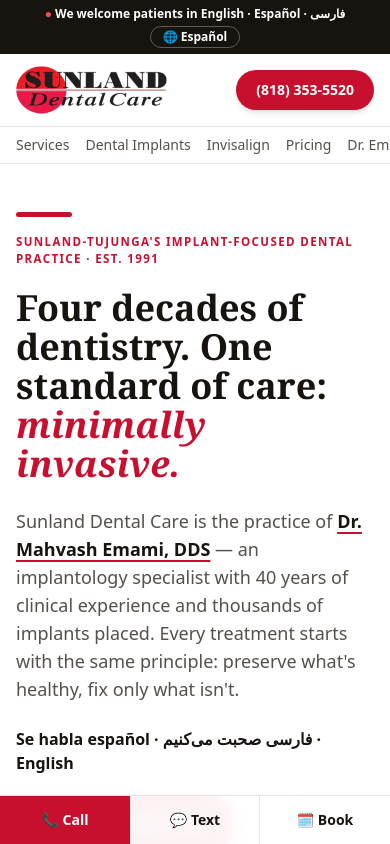
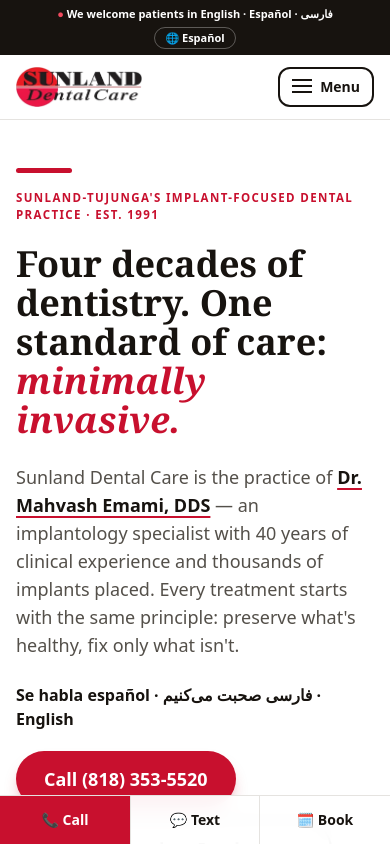
Before and after one commit to siamakk2/sunland-dental-care, a Next.js app: page / in a window 390 px wide. Shown: the top 844 px of the page. Built offline with nearby package versions, Linux system fonts and the light colour scheme.

Commit message:
v7.1: proper mobile hamburger menu replacing overflowing nav strip — full-width panel, animated icon, scroll lock, closes on navigation, call/text buttons and language toggle inside

```diff
--- a/components/Chrome.js
+++ b/components/Chrome.js
@@ -1,6 +1,7 @@
 "use client";
 import Link from "next/link";
 import { usePathname } from "next/navigation";
+import { useEffect, useState } from "react";
 import { SITE, NAP, SERVICES, MORE_SERVICES, DOCTOR } from "../lib/practice";
 import { CITIES } from "../lib/cities";
 
@@ -15,7 +16,7 @@
     practiceLinks: [["/dr-emami","Meet Dr. Emami"],["/ask-dr-emami","Ask Dr. Emami"],["/about","About the Practice"],["/new-patients","New Patients"],["/faq","Patient FAQ"],["/blog","Dental Health Blog"],["/contact","Contact & Location"]],
     legal: [["/privacy-policy","Privacy Policy"],["/terms-of-use","Terms of Use"],["/hipaa-notice","Notice of Privacy Practices"],["/accessibility","Accessibility"]],
     disclaimer: "The content on this website is for general educational purposes only and is not dental advice. Viewing this site or contacting us does not create a dentist-patient relationship. Individual results vary. In an emergency, call 911.",
-    call: "Call", text: "Text", book: "Book",
+    call: "Call", text: "Text", book: "Book", menu: "Menu", close: "Close menu", open: "Open menu",
   },
   es: {
     langBar: <>Atendemos a pacientes en <strong>Español</strong> · <strong>English</strong> · <strong lang="fa">فارسی</strong></>,
@@ -27,37 +28,101 @@
     practiceLinks: [["/es/dra-emami","Conozca a la Dra. Emami"],["/es/nuevos-pacientes","Pacientes nuevos"],["/es/preguntas-frecuentes","Preguntas frecuentes"],["/es/contacto","Contacto y ubicación"]],
     legal: [["/privacy-policy","Política de Privacidad"],["/terms-of-use","Términos de Uso"],["/hipaa-notice","Aviso de Privacidad (HIPAA)"],["/accessibility","Accesibilidad"]],
     disclaimer: "El contenido de este sitio tiene fines educativos generales y no constituye asesoramiento dental. Visitar este sitio o contactarnos no crea una relación dentista-paciente. Los resultados varían. En una emergencia, llame al 911.",
-    call: "Llamar", text: "Texto", book: "Cita",
+    call: "Llamar", text: "Texto", book: "Cita", menu: "Menú", close: "Cerrar menú", open: "Abrir menú",
   },
 };
 
 const ES_SERVICES = [["/es/implantes-dentales","Implantes dentales"],["/es/servicios","Todos los servicios"],["/es/precios","Precios"]];
 
 export function Header() {
-  const es = usePathname()?.startsWith("/es");
+  const pathname = usePathname();
+  const es = pathname?.startsWith("/es");
   const t = T[es ? "es" : "en"];
+  const [open, setOpen] = useState(false);
+
+  // close the menu whenever the route changes
+  useEffect(() => { setOpen(false); }, [pathname]);
+  // lock background scroll while the menu is open
+  useEffect(() => {
+    document.body.style.overflow = open ? "hidden" : "";
+    return () => { document.body.style.overflow = ""; };
+  }, [open]);
+
   return (
     <>
-      <div className="flex flex-wrap items-center justify-center gap-x-4 gap-y-1 bg-ink px-4 py-1.5 text-center text-xs font-semibold text-cream">
+      <div className="flex flex-wrap items-center justify-center gap-x-3 gap-y-1 bg-ink px-3 py-1.5 text-center text-[11px] font-semibold text-cream md:text-xs">
         <span><span className="text-brand-bright">●</span> {t.langBar}</span>
-        <Link href={t.switchHref} aria-label={t.switchLabel} className="rounded-full border border-cream/30 px-3 py-0.5 hover:border-brand-bright hover:text-brand-bright">
+        <Link href={t.switchHref} aria-label={t.switchLabel} className="rounded-full border border-cream/30 px-2.5 py-0.5 hover:border-brand-bright hover:text-brand-bright">
           🌐 {t.switch}
         </Link>
       </div>
+
       <header className="sticky top-0 z-40 border-b border-line bg-cream/95 backdrop-blur">
-        <div className="mx-auto flex max-w-6xl items-center justify-between gap-4 px-4 py-3">
-          <Link href={es ? "/es" : "/"} className="flex items-center">
-            <img src="/images/logo.png" alt="Sunland Dental Care" className="h-12 w-auto md:h-14" />
+        <div className="mx-auto flex max-w-6xl items-center justify-between gap-3 px-4 py-3">
+          <Link href={es ? "/es" : "/"} className="flex shrink-0 items-center">
+            <img src="/images/logo.png" alt="Sunland Dental Care" className="h-10 w-auto md:h-14" />
           </Link>
-          <nav className="hidden items-center gap-5 text-sm md:flex">
+
+          <nav className="hidden items-center gap-5 text-sm lg:flex">
             {t.nav.map(([h, l]) => <Link key={h} href={h} className="hover:text-brand">{l}</Link>)}
           </nav>
-          <a href={`tel:${NAP.phoneIntl}`} className="rounded-full bg-brand px-5 py-2.5 text-sm font-bold text-white shadow-md hover:bg-brand-dark">{NAP.phone}</a>
+
+          <div className="flex items-center gap-2">
+            <a href={`tel:${NAP.phoneIntl}`} className="hidden rounded-full bg-brand px-4 py-2.5 text-sm font-bold text-white shadow-md hover:bg-brand-dark sm:inline-block">
+              {NAP.phone}
+            </a>
+            <button
+              type="button"
+              onClick={() => setOpen((v) => !v)}
+              aria-expanded={open}
+              aria-controls="mobile-menu"
+              aria-label={open ? t.close : t.open}
+              className="flex items-center gap-2 rounded-xl border-2 border-ink px-3 py-2 text-sm font-bold lg:hidden"
+            >
+              <span aria-hidden="true" className="relative block h-4 w-5">
+                <span className={`absolute left-0 block h-0.5 w-5 bg-ink transition-all ${open ? "top-1.5 rotate-45" : "top-0"}`} />
+                <span className={`absolute left-0 top-1.5 block h-0.5 w-5 bg-ink transition-all ${open ? "opacity-0" : "opacity-100"}`} />
+                <span className={`absolute left-0 block h-0.5 w-5 bg-ink transition-all ${open ? "top-1.5 -rotate-45" : "top-3"}`} />
+              </span>
+              {t.menu}
+            </button>
+          </div>
         </div>
-        <nav className="flex gap-4 overflow-x-auto border-t border-line px-4 py-2 text-sm md:hidden">
-          {t.nav.map(([h, l]) => <Link key={h} href={h} className="whitespace-nowrap text-ink-soft">{l}</Link>)}
-        </nav>
       </header>
+
+      {/* Mobile menu panel */}
+      {open && (
+        <>
+          <div className="fixed inset-0 z-40 bg-ink/40 lg:hidden" onClick={() => setOpen(false)} aria-hidden="true" />
+          <div id="mobile-menu" className="fixed inset-x-0 top-0 z-50 max-h-[92vh] overflow-y-auto border-b-4 border-brand bg-cream shadow-2xl lg:hidden">
+            <div className="flex items-center justify-between border-b border-line px-4 py-3">
+              <img src="/images/logo.png" alt="" aria-hidden="true" className="h-10 w-auto" />
+              <button type="button" onClick={() => setOpen(false)} aria-label={t.close}
+                className="rounded-xl border-2 border-ink px-3 py-2 text-sm font-bold">✕</button>
+            </div>
+            <nav aria-label={t.menu} className="px-4 py-2">
+              <ul className="divide-y divide-line">
+                {t.nav.map(([h, l]) => (
+                  <li key={h}>
+                    <Link href={h} className="flex items-center justify-between py-3.5 text-lg font-semibold hover:text-brand">
+                      {l} <span aria-hidden="true" className="text-brand">→</span>
+                    </Link>
+                  </li>
+                ))}
+              </ul>
+            </nav>
+            <div className="grid grid-cols-2 gap-3 border-t border-line px-4 py-4">
+              <a href={`tel:${NAP.phoneIntl}`} className="rounded-full bg-brand px-4 py-3 text-center text-sm font-bold text-white">📞 {NAP.phone}</a>
+              <a href={`sms:${NAP.phoneIntl}`} className="rounded-full border-2 border-brand px-4 py-3 text-center text-sm font-bold text-brand">💬 {t.text}</a>
+            </div>
+            <div className="px-4 pb-5">
+              <Link href={t.switchHref} className="block rounded-full border border-line bg-white px-4 py-2.5 text-center text-sm font-semibold">
+                🌐 {t.switch}
+              </Link>
+            </div>
+          </div>
+        </>
+      )}
     </>
   );
 }
```
